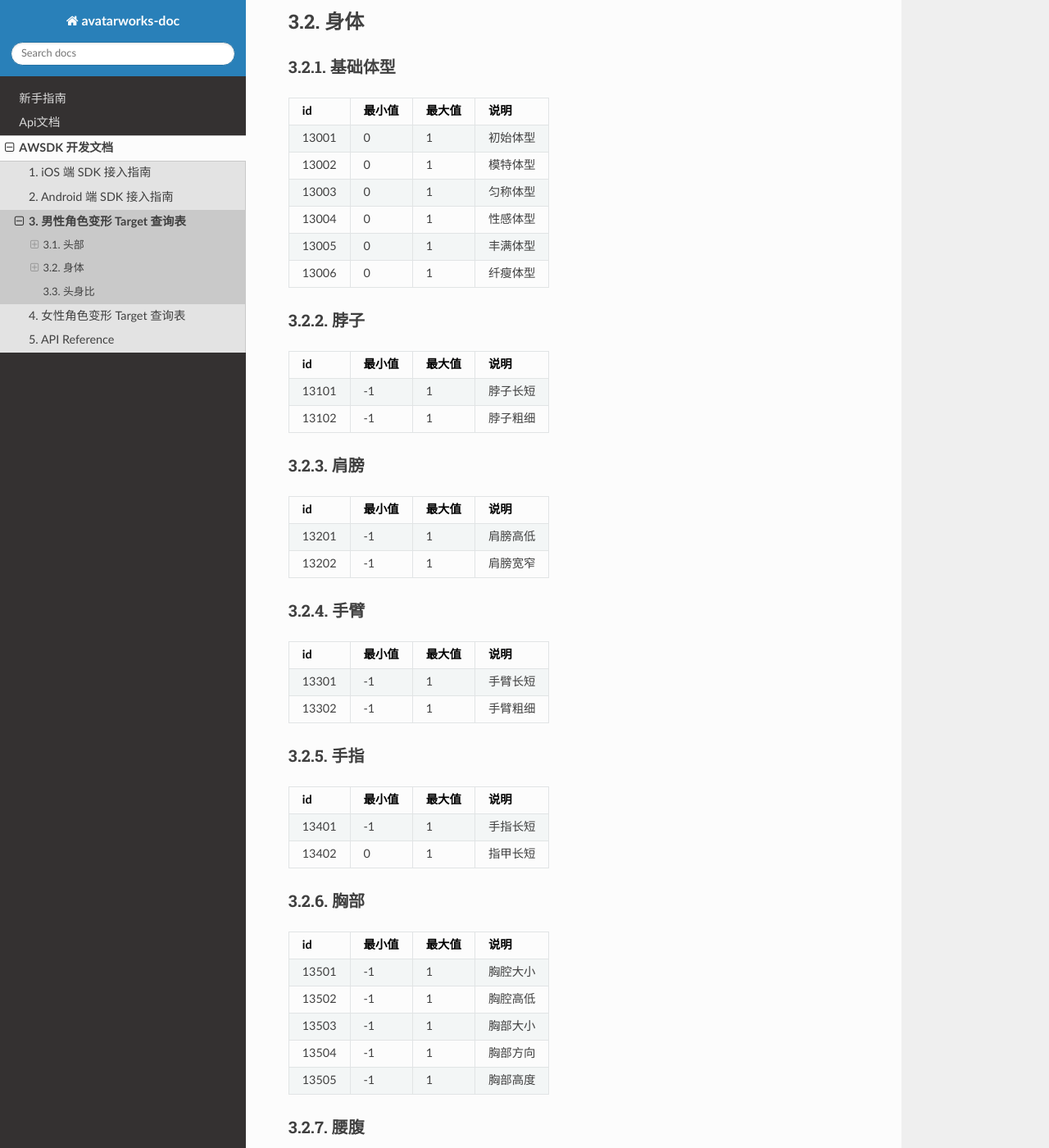
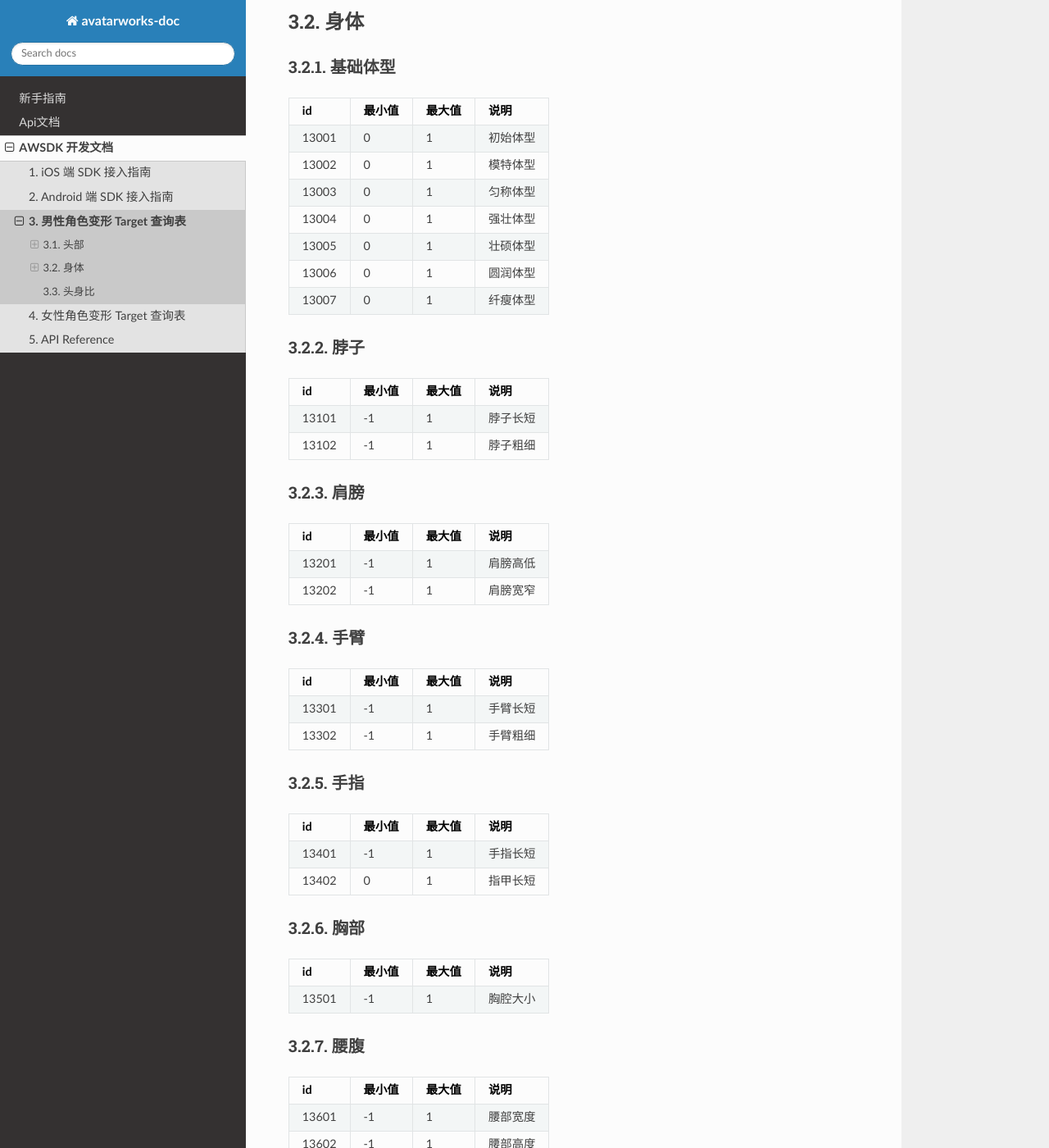
Before and after one commit to avatarworks/doc, a Sphinx documentation site: the page built from source/awsdk/target_male.rst, in a window 1280 px wide and 1400 px high, scrolled down 3982 px. Shown: the whole window at 82% size. Built offline with Sphinx 7.4.7 and the Read the Docs theme 2.0.0, drawn with Linux system fonts in a browser that asks for light colours.

Commit message:
Update target_male.rst

```diff
--- a/source/awsdk/target_male.rst
+++ b/source/awsdk/target_male.rst
@@ -188,9 +188,10 @@ id    最小值 最大值 说明
 13001 0      1      初始体型
 13002 0      1      模特体型
 13003 0      1      匀称体型
-13004 0      1      性感体型
-13005 0      1      丰满体型
-13006 0      1      纤瘦体型
+13004 0      1      强壮体型
+13005 0      1      壮硕体型
+13006 0      1      圆润体型
+13007 0      1      纤瘦体型
 ===== ====== ====== ========
 
 脖子
@@ -242,10 +243,6 @@ id    最小值 最大值 说明
 id    最小值 最大值 说明
 ===== ====== ====== ========
 13501 -1     1      胸腔大小
-13502 -1     1      胸腔高低
-13503 -1     1      胸部大小
-13504 -1     1      胸部方向
-13505 -1     1      胸部高度
 ===== ====== ====== ========
 
 腰腹
```
